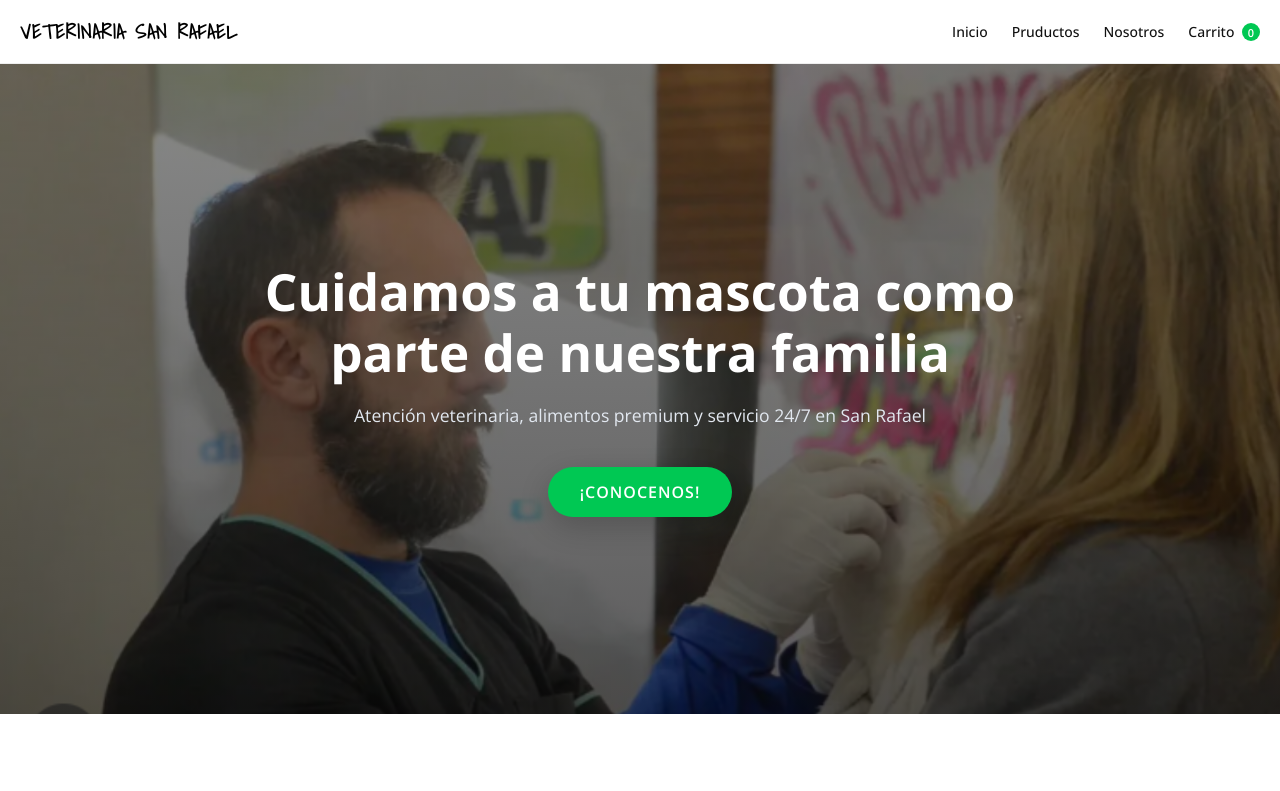
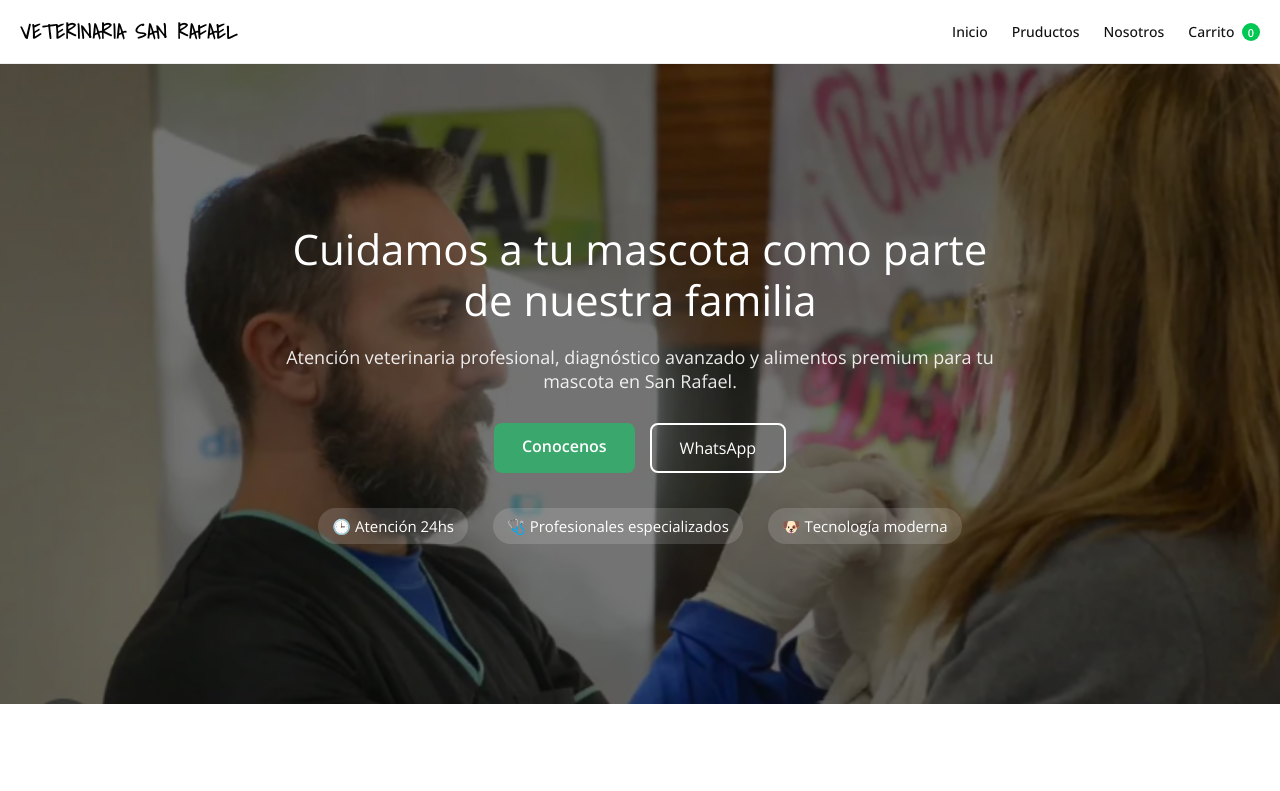
Before and after one commit to lucasmendezdev/tienda-online-vete, a plain HTML site: page index.html in a window 1280 px wide. Shown: the top 791 px of the page. Drawn offline with nearby package versions, Linux system fonts and the light colour scheme.

Commit message:
mejora de hero

```diff
--- a/css/hero.css
+++ b/css/hero.css
@@ -1,102 +1,121 @@
-/* =========================
-   HERO PREMIUM
-========================= */
+.hero{
+  position:relative;
+  height:80vh;
+  min-height:500px;
 
-.hero {
-  position: relative;
-  height: 70vh;
-  min-height: 650px;
-  display: flex;
-  align-items: center;
-  justify-content: center;
-  text-align: center;
-  padding: 0 20px;
-  color: white;
+  display:flex;
+  align-items:center;
+  justify-content:center;
 
-  background: url("../assets/img/flayers/pablo1.png") center/cover no-repeat;
+  text-align:center;
+
+  background-image:url("../assets/img/flayers/pablo1.png");
+  background-size:cover;
+  background-position:center;
+
+  padding:20px;
 }
 
-/* Overlay oscuro elegante */
+/* overlay oscuro */
 
-.hero::before {
-  content: "";
-  position: absolute;
-  inset: 0;
-  background: linear-gradient(
-    to bottom,
-    rgba(44, 45, 44, 0.559),
-    rgba(1, 0, 1, 0.639)
-  );
+.hero-overlay{
+  position:absolute;
+  inset:0;
+  background:rgba(0,0,0,0.55);
 }
 
-/* Contenido */
+/* contenido */
 
-.hero-content {
-  position: relative;
-  max-width: 900px;
-  z-index: 2;
+.hero-content{
+  position:relative;
+  max-width:750px;
+  color:white;
+  z-index:2;
 }
 
-.hero h1 {
-  font-size: clamp(2.2rem, 4vw, 3.5rem);
-  font-weight: 700;
-  margin-bottom: 20px;
-  line-height: 1.2;
+/* titulo */
+
+.hero h1{
+  font-size:42px;
+  margin-bottom:20px;
+  line-height:1.2;
 }
 
-.hero p {
-  font-size: 1.1rem;
-  margin-bottom: 40px;
-  color: #e2e8f0;
+/* subtitulo */
+
+.hero p{
+  font-size:18px;
+  margin-bottom:30px;
+  opacity:.9;
 }
 
-/* Botón moderno */
+/* botones */
 
-.btn-hero {
-  display: inline-block;
-  padding: 14px 32px;
-  border-radius: 40px;
-  font-weight: 600;
-  text-decoration: none;
-  letter-spacing: 1px;
-  background:var(--color-primario);
-  color: var(--color-blanco);
-  transition: all 0.3s ease;
-  box-shadow: 0 10px 30px rgba(0,0,0,0.2);
+.hero-buttons{
+  display:flex;
+  justify-content:center;
+  gap:15px;
+  margin-bottom:35px;
 }
 
-.btn-hero:hover {
-  transform: translateY(-3px);
-  background: var(--color-primario-oscuro);
-  color: var(--color-blanco);
-  box-shadow: 0 15px 40px rgba(0,0,0,0.3);
+.btn-primary{
+  padding:12px 28px;
+  background:#3aa76d;
+  color:white;
+  border-radius:8px;
+  text-decoration:none;
+  font-weight:600;
+  transition:.3s;
 }
 
-/* =========================
-   HERO RESPONSIVE
-========================= */
+.btn-primary:hover{
+  background:#2e8f5a;
+}
 
-@media (max-width: 768px) {
+.btn-secondary{
+  padding:12px 28px;
+  border:2px solid white;
+  color:white;
+  border-radius:8px;
+  text-decoration:none;
+  transition:.3s;
+}
 
-  .hero {
-    height: 20vh;
-    min-height: 550px;
-    padding: 0 25px;
-  }
+.btn-secondary:hover{
+  background:white;
+  color:black;
+}
 
-  .hero h1 {
-    font-size: 1.9rem;
-    line-height: 1.3;
-  }
+/* features */
 
-  .hero p {
-    font-size: 0.95rem;
-    margin-bottom: 30px;
-  }
+.hero-features{
+  display:flex;
+  justify-content:center;
+  gap:25px;
+  flex-wrap:wrap;
+}
 
-  .btn-hero {
-    padding: 12px 26px;
-    font-size: 0.9rem;
-  }
+.feature{
+  font-size:15px;
+  background:rgba(255,255,255,0.15);
+  padding:8px 14px;
+  border-radius:20px;
+}
+
+/* mobile */
+
+@media (max-width:768px){
+
+.hero h1{
+  font-size:32px;
+}
+
+.hero p{
+  font-size:16px;
+}
+
+.hero-buttons{
+  flex-direction:column;
+}
 
 }
--- a/index.html
+++ b/index.html
@@ -45,10 +45,38 @@
 
 <section class="hero">
 
+  <div class="hero-overlay"></div>
+
   <div class="hero-content">
+
     <h1>Cuidamos a tu mascota como parte de nuestra familia</h1>
-    <p>Atención veterinaria, alimentos premium y servicio 24/7 en San Rafael</p>
-    <a href="nosotros.html" class="btn-hero">¡CONOCENOS!</a>
+
+    <p>
+      Atención veterinaria profesional, diagnóstico avanzado
+      y alimentos premium para tu mascota en San Rafael.
+    </p>
+
+    <div class="hero-buttons">
+      <a href="nosotros.html" class="btn-primary">Conocenos</a>
+      <a href="#" class="btn-secondary">WhatsApp</a>
+    </div>
+
+    <div class="hero-features">
+
+      <div class="feature">
+        🕒 Atención 24hs
+      </div>
+
+      <div class="feature">
+        🩺 Profesionales especializados
+      </div>
+
+      <div class="feature">
+        🐶 Tecnología moderna
+      </div>
+
+    </div>
+
   </div>
 
 </section>
@@ -172,7 +200,6 @@
 </footer>
 
 <script src="js/index.js"></script>
-<script src="js/slider.js"></script>
 <script src="js/header.js"></script>
 
 
```
